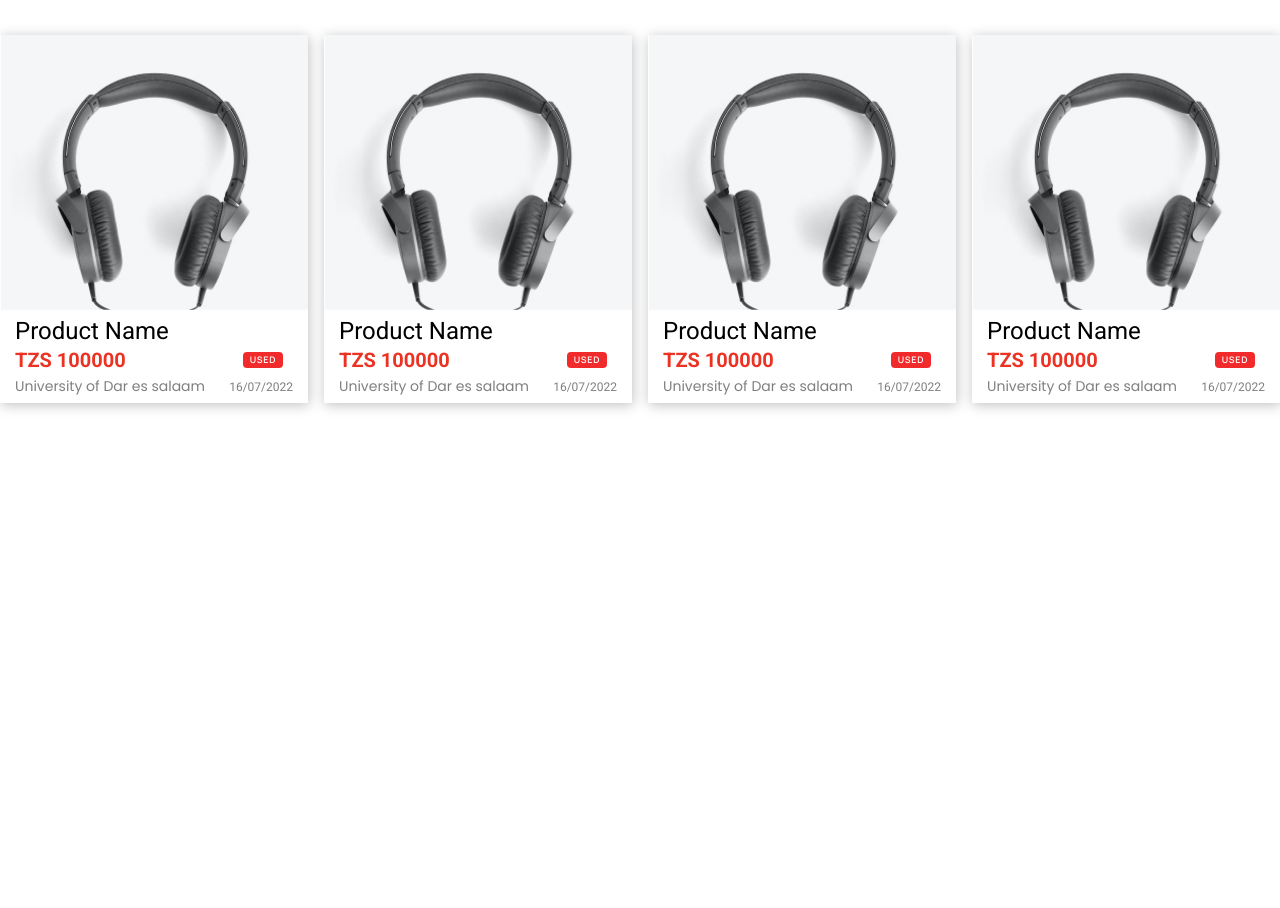
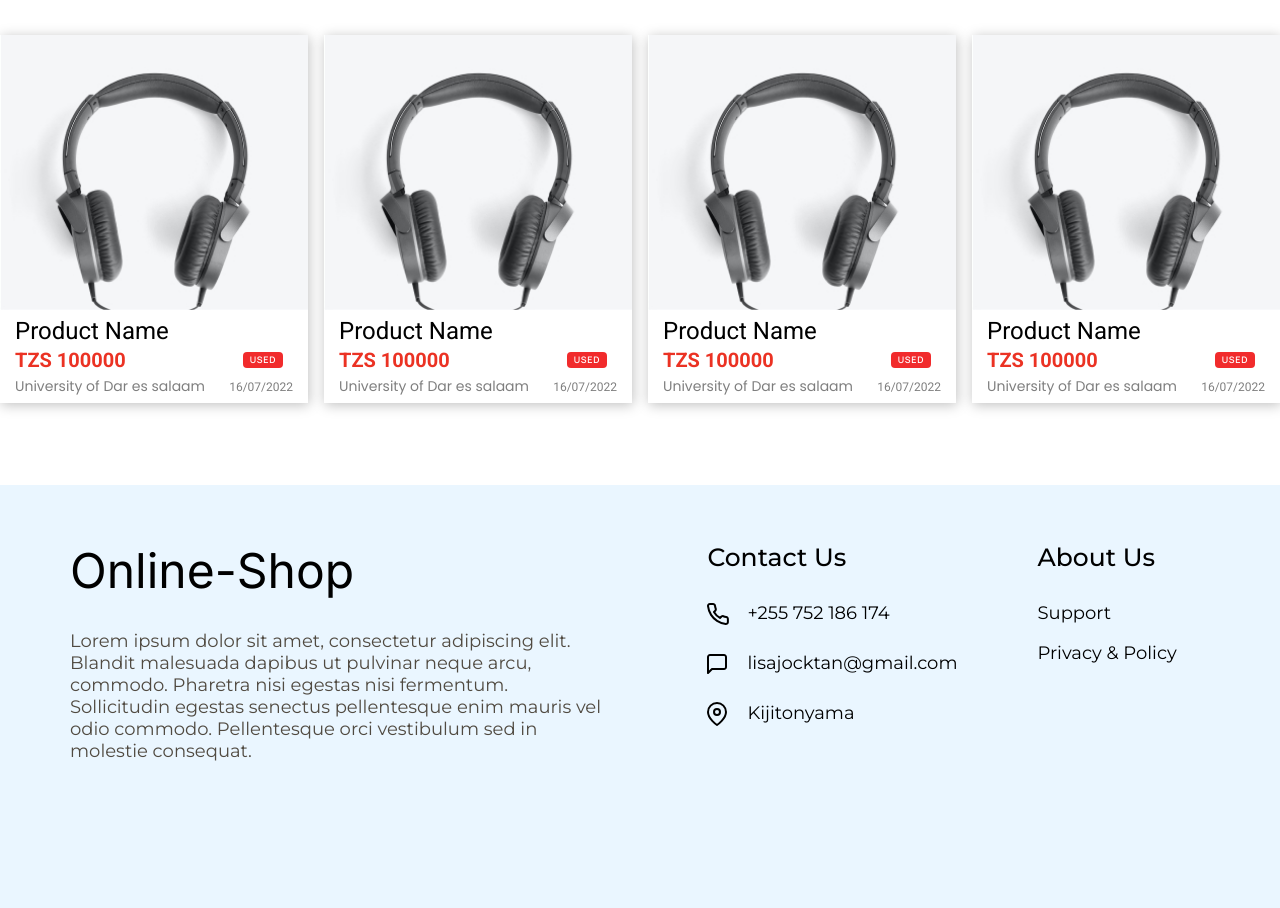
Before and after one commit to aleksi-svaridze/plant_shop, a plain HTML site: page index.html in a window 1280 px wide. Shown: the part 1875-2783 px from the top of the page. Before the commit the page ends 2360 px from the top, so only its background shows below. Drawn offline with Linux system fonts and the light colour scheme.

Commit message:
Finished: Footer section

```diff
--- a/assets/styles/scss/main.scss
+++ b/assets/styles/scss/main.scss
@@ -9,3 +9,5 @@
 @import './partials/sections/hero';
 @import './partials/sections/services';
 @import './partials/sections/products';
+@import './partials/sections/pagination';
+@import './partials/sections/footer';
--- /dev/null
+++ b/assets/styles/scss/partials/sections/_footer.scss
@@ -0,0 +1,96 @@
+.footer {
+   background-color: $color-blue-extra-light;
+   padding: 57px 70px 146px;
+
+   &__container {
+        @include flex(flex, row, initial, space-between, initial, initial, 0, 6%);
+   }
+   &__text-content {
+        width: 47%;
+
+        &-heading {
+            font-family: $font-inter;
+            font-weight: 400;
+            font-size: 48px;
+            line-height: 58px;
+            color: $color-black;
+            margin-bottom: 30px;
+        }
+        &-desc {
+            font-size: 18px;
+            line-height: 22px;
+            color: $color-black-extra-light;
+        }
+   }
+   &__info-content {
+        width: 47%;
+        @include flex(flex, row, initial, center, initial, initial, 0, 80px);
+
+        &--contact {
+
+            &-heading {
+                text-transform: capitalize;
+                margin-bottom: 30px;
+                font-weight: 500;
+                font-size: 25px;
+                line-height: 30px;
+                color: $color-black;
+            }
+            &-link {
+                font-size: 18px;
+                line-height: 22px;
+                color: $color-black;
+                display: block;
+                margin-bottom: 28px;
+                position: relative;
+                padding-left: 40px;
+            }
+            &-link:nth-of-type(1)::before {
+                content: url(../../images/call_icon.svg);
+                width: 19.89px;
+                height: 19.93px;
+                position: absolute;
+                top: 50%;
+                left: 0;
+                transform: translateY(-50%);
+            }
+            &-link:nth-of-type(2)::before {
+                content: url(../../images/mail_icon.svg);
+                width: 18px;
+                height: 18px;
+                position: absolute;
+                top: 50%;
+                left: 0;
+                transform: translateY(-50%);
+            }
+            &-link:nth-of-type(3)::before {
+                content: url(../../images/location_icon.svg);
+                width: 18px;
+                height: 22px;
+                position: absolute;
+                top: 50%;
+                left: 0;
+                transform: translateY(-50%);
+            }
+        }
+
+        &--about {
+
+            &-heading {
+                text-transform: capitalize;
+                margin-bottom: 30px;
+                font-weight: 500;
+                font-size: 25px;
+                line-height: 30px;
+                color: $color-black;
+            }
+            &-desc {
+                font-size: 18px;
+                line-height: 22px;
+                color: $color-black;
+                text-transform: capitalize;
+                margin-bottom: 18px;
+            }
+        }
+   }
+}
--- /dev/null
+++ b/assets/styles/scss/partials/sections/_pagination.scss
@@ -0,0 +1,3 @@
+.pagination {
+
+}
--- a/index.html
+++ b/index.html
@@ -238,5 +238,39 @@
                     </section>
                 </section>
         </section>
+
+        <section class="pagination">
+
+        </section>
+
+        <footer class="footer">
+            <section class="container footer__container">
+
+                <section class="footer__text-content">
+                    <h2 class="footer__text-content-heading">Online-Shop</h2>
+                    <p class="footer__text-content-desc">Lorem ipsum dolor sit amet, consectetur adipiscing elit. Blandit malesuada dapibus ut pulvinar neque arcu, commodo. Pharetra nisi egestas nisi fermentum. Sollicitudin egestas senectus pellentesque enim mauris vel odio commodo. Pellentesque orci vestibulum sed in molestie consequat.</p>
+                </section>
+
+                <section class="footer__info-content">
+                    <section class="footer__info-content--contact">
+                        <h3 class="footer__info-content--contact-heading">Contact Us</h3>
+
+                        <a href="tel: +255752186174" class="footer__info-content--contact-link">+255 752 186 174</a>
+
+                        <a href="mailto: lisajocktan@gmail.com" class="footer__info-content--contact-link">lisajocktan@gmail.com</a>
+
+                        <a href="https://www.google.com/maps/place/Kijitonyama,+Dar+es+Salaam,+Tanzania/@-6.7774386,39.2358791,15z/data=!3m1!4b1!4m6!3m5!1s0x185c4c1f8e8f7edd:0xb995eb728fdeb2e2!8m2!3d-6.7742732!4d39.2334023!16s%2Fm%2F04jkb5k" target="_blank" class="footer__info-content--contact-link">Kijitonyama</a>
+
+                    </section>
+
+                    <section class="footer__info-content--about">
+                        <h3 class="footer__info-content--about-heading">About Us</h3>
+                        <p class="footer__info-content--about-desc">Support</p>
+                        <p class="footer__info-content--about-desc">Privacy & Policy</p>
+                    </section>
+                </section>
+
+            </section>
+        </footer>
     </body>
 </html>
```
Also changed, not shown: assets/styles/css/main.css, 1 other file. Lines whose indentation alone changed are shown as unchanged.
